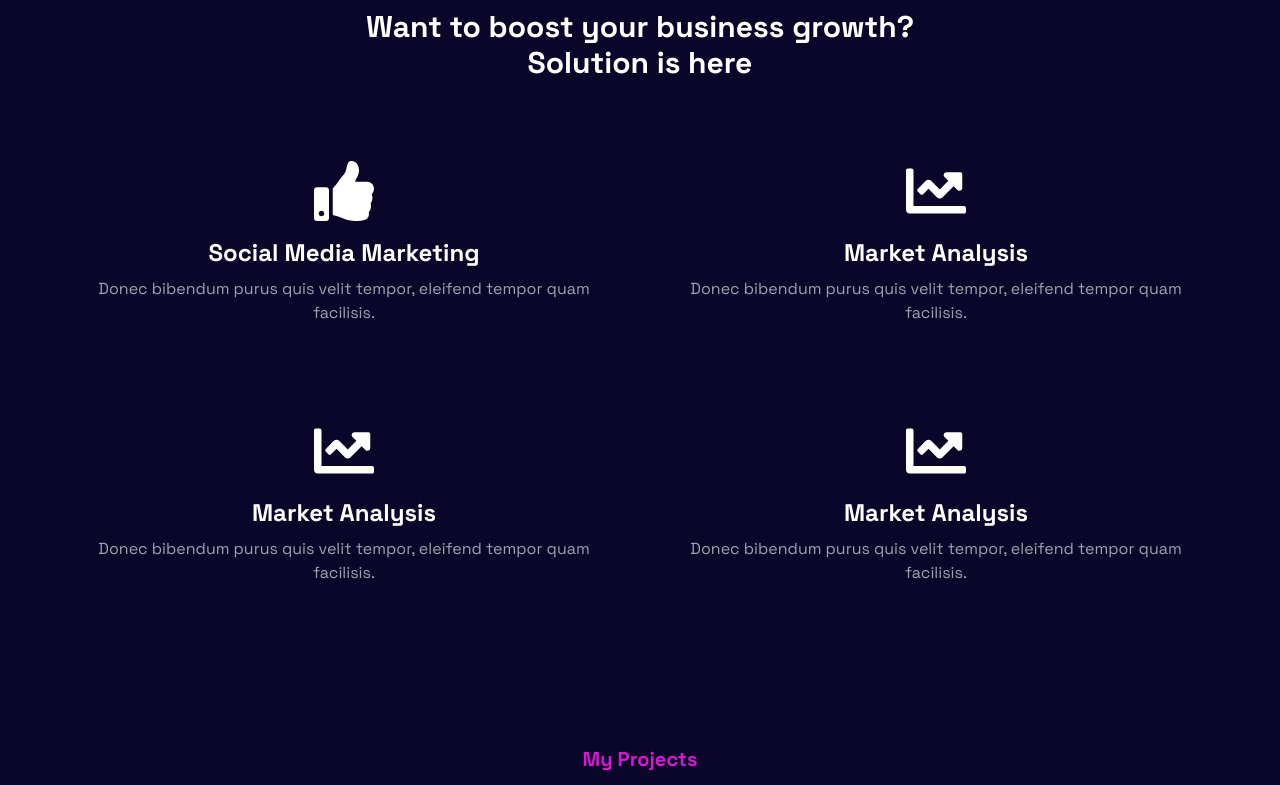
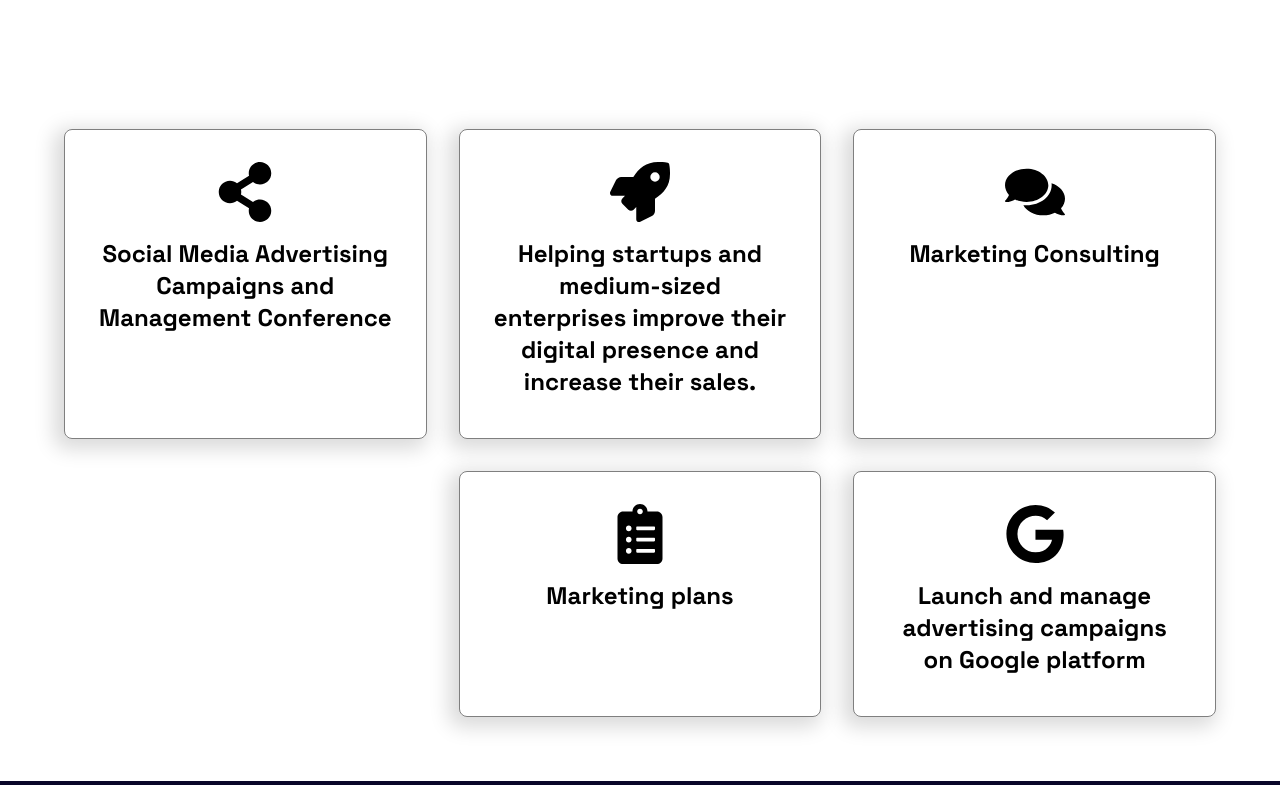
Before and after one commit to saedaraed/digital-marketing, a React (Create React App) app: page / in a window 1280 px wide. Shown: the part 1723-2508 px from the top of the page. Built offline with nearby package versions, Linux system fonts and the light colour scheme; no server answers.

Commit message:
edit in services component

```diff
--- a/src/components/Services.js
+++ b/src/components/Services.js
@@ -1,11 +1,16 @@
 import React from 'react';
 import '../index.css';
 import { FaThumbsUp, FaChartLine } from 'react-icons/fa';
+import { FaShareAlt } from 'react-icons/fa';
+import { FaGoogle } from 'react-icons/fa';
+import { FaClipboardList } from 'react-icons/fa';
+import { FaComments } from 'react-icons/fa';
+import { FaRocket } from 'react-icons/fa';
 
 const Services = () => {
   return (
-    <section className="bg-custom-dark py-16 px-8">
-
+    <section className=" py-16 px-8">
+    {/* Title Section */}
     <div className="text-center mb-12">
       <h2 className="text-pink-500 text-xl font-bold mb-2">What The Special</h2>
       <h1 className="text-white text-3xl font-bold mb-4">
@@ -14,38 +19,33 @@ const Services = () => {
       </h1>
     </div>
 
-
-      <div className="max-w-6xl mx-auto grid grid-cols-1 md:grid-cols-2 gap-8">
-
-        <div className="bg-darkBlue rounded-lg shadow-custom p-8 text-center hover:shadow-xl transition-shadow">
-          <FaThumbsUp className="text-6xl text-white mb-4 mx-auto" /> {/* Replace with your icon */}
-          <h3 className="text-white text-2xl font-bold mb-2">Social Media Marketing</h3>
-          <p className="text-gray-400">
-            Donec bibendum purus quis velit tempor, eleifend tempor quam facilisis.
-          </p>
+    {/* Service Boxes */}
+    <div className="max-w-6xl mx-auto grid grid-cols-1 md:grid-cols-3 gap-8">
+      {/* First Row - 3 Columns */}
+      <div className="bg-darkBlue rounded-lg shadow-customlight hover:shadow-customdark p-8 text-center transform transition-transform hover:-translate-y-10 border-[1px] border-black dark:border-white border-opacity-50">
+        <FaShareAlt className="text-6xl text-black dark:text-white mb-4 mx-auto" />
+        <h3 className="text-black dark:text-white text-2xl font-bold mb-2">Social Media Advertising Campaigns and Management Conference</h3>
       </div>
 
-        <div className="bg-darkBlue rounded-lg shadow-custom p-8 text-center hover:shadow-xl transition-shadow">
-          <FaChartLine className="text-6xl text-white mb-4 mx-auto" />
-          <h3 className="text-white text-2xl font-bold mb-2">Market Analysis</h3>
-          <p className="text-gray-400">
-            Donec bibendum purus quis velit tempor, eleifend tempor quam facilisis.
-          </p>
+      <div className="bg-darkBlue rounded-lg shadow-customlight hover:shadow-customdark p-8 text-center transform transition-transform hover:-translate-y-10 border-[1px] border-black dark:border-white border-opacity-50">
+        <FaRocket className="text-6xl text-black dark:text-white mb-4 mx-auto" />
+        <h3 className="text-black dark:text-white text-2xl font-bold mb-2">Helping startups and medium-sized enterprises improve their digital presence and increase their sales.</h3>
       </div>
 
-        <div className="bg-darkBlue rounded-lg shadow-custom p-8 text-center hover:shadow-xl transition-shadow">
-          <FaChartLine className="text-6xl text-white mb-4 mx-auto" />
-          <h3 className="text-white text-2xl font-bold mb-2">Market Analysis</h3>
-          <p className="text-gray-400">
-            Donec bibendum purus quis velit tempor, eleifend tempor quam facilisis.
-          </p>
+      <div className="bg-darkBlue rounded-lg shadow-customlight hover:shadow-customdark p-8 text-center transform transition-transform hover:-translate-y-10 border-[1px] border-black dark:border-white border-opacity-50">
+        <FaComments className="text-6xl text-black dark:text-white mb-4 mx-auto" />
+        <h3 className="text-black dark:text-white text-2xl font-bold mb-2">Marketing Consulting</h3>
       </div>
-        <div className="bg-darkBlue rounded-lg shadow-custom p-8 text-center hover:shadow-xl transition-shadow">
-          <FaChartLine className="text-6xl text-white mb-4 mx-auto" />
-          <h3 className="text-white text-2xl font-bold mb-2">Market Analysis</h3>
-          <p className="text-gray-400">
-            Donec bibendum purus quis velit tempor, eleifend tempor quam facilisis.
-          </p>
+
+      {/* Second Row - 2 Columns Centered */}
+      <div className="md:col-span-1 md:col-start-2 bg-darkBlue rounded-lg shadow-customlight hover:shadow-customdark p-8 text-center transform transition-transform hover:-translate-y-10 border-[1px] border-black dark:border-white border-opacity-50">
+        <FaClipboardList className="text-6xl text-black dark:text-white mb-4 mx-auto" />
+        <h3 className="text-black dark:text-white text-2xl font-bold mb-2">Marketing plans</h3>
+      </div>
+
+      <div className="md:col-span-1 bg-darkBlue rounded-lg shadow-customlight hover:shadow-customdark p-8 text-center transform transition-transform hover:-translate-y-10 border-[1px] border-black dark:border-white border-opacity-50">
+        <FaGoogle className="text-6xl text-black dark:text-white mb-4 mx-auto" />
+        <h3 className="text-black dark:text-white text-2xl font-bold mb-2">Launch and manage advertising campaigns on Google platform</h3>
       </div>
     </div>
   </section>
```
Lines whose indentation alone changed are shown as unchanged.
